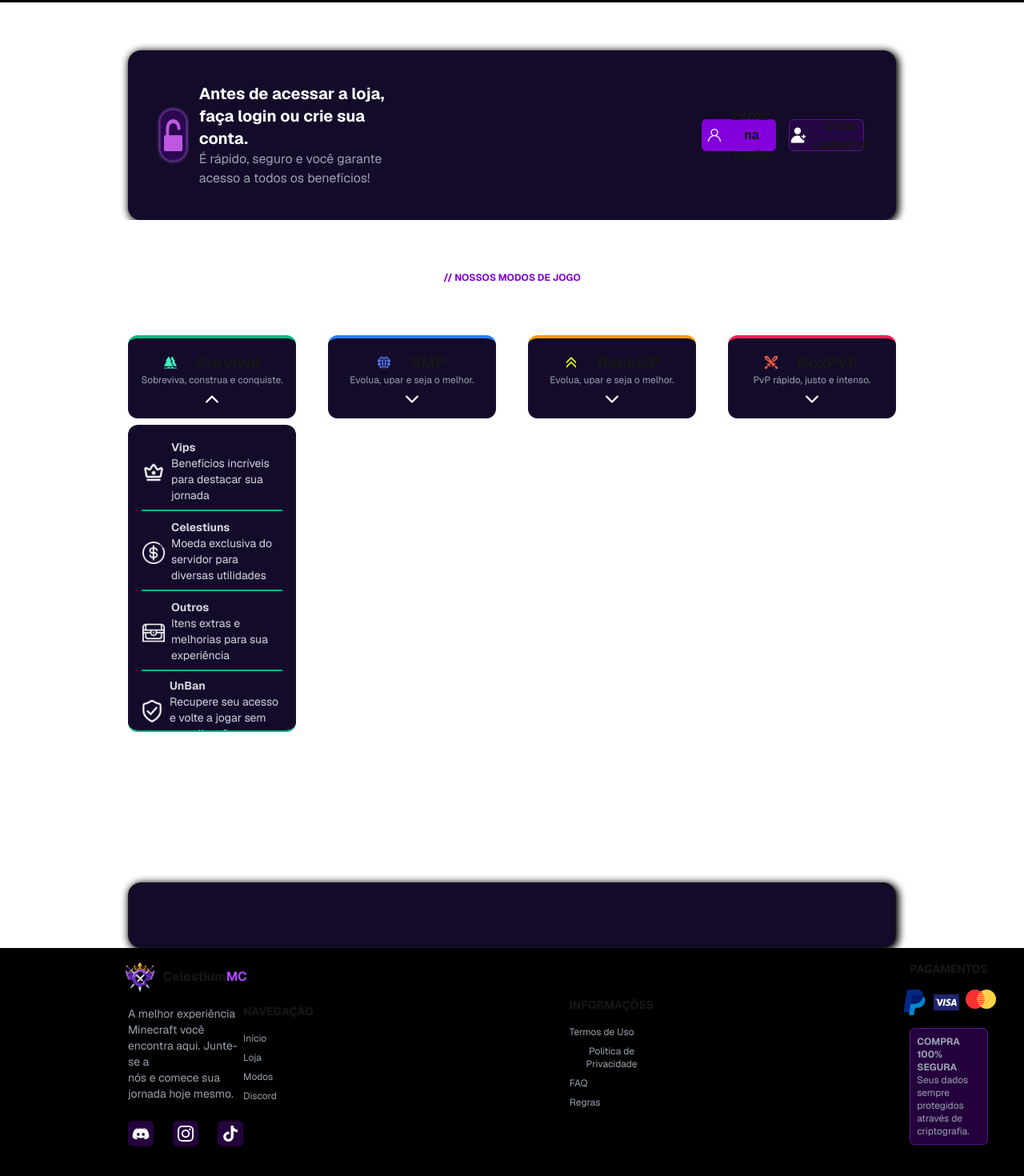
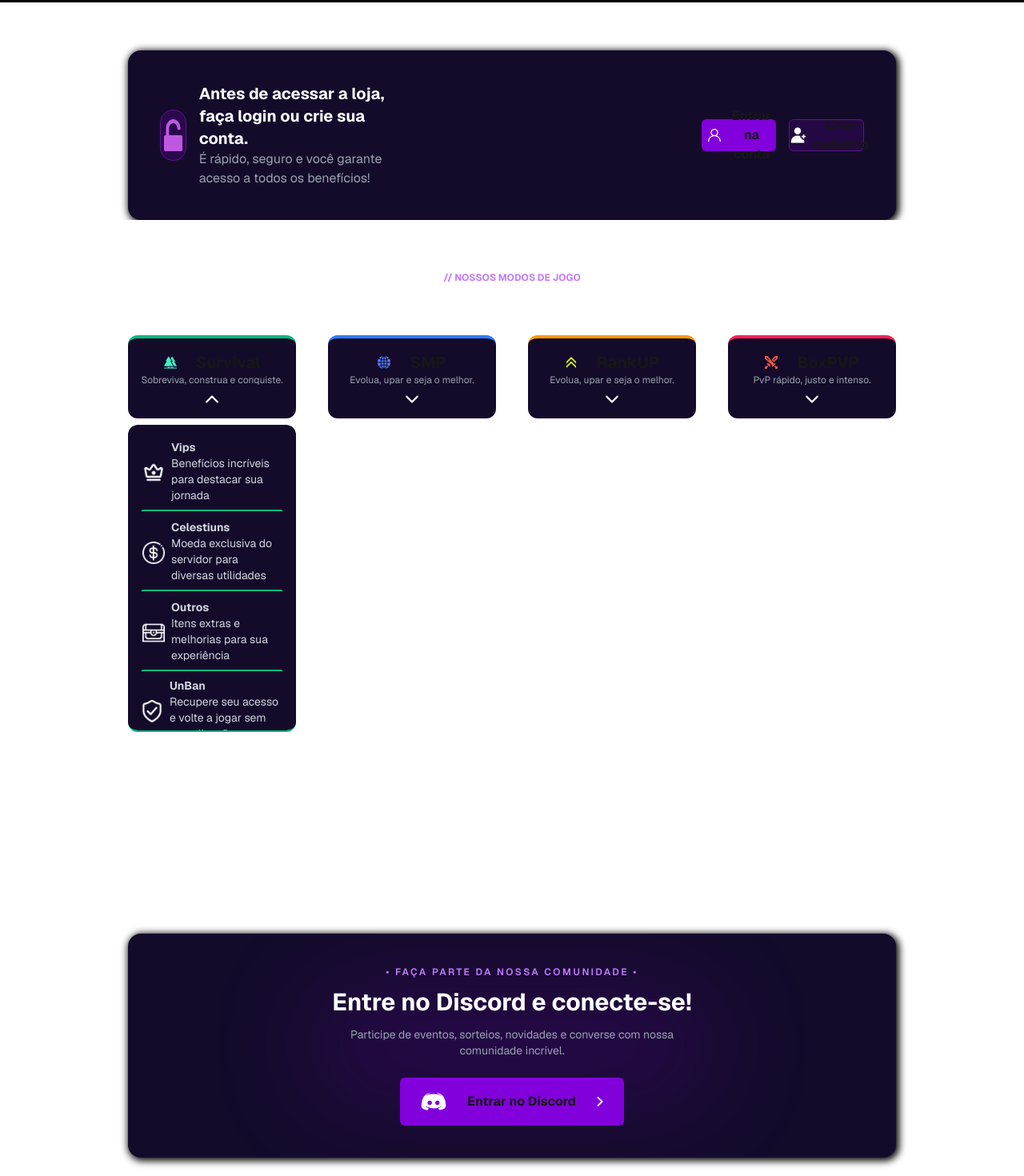
Before and after one commit to Rafael-Wener/Front-Celestium, a Next.js app: page /celestium in a window 1280 px wide. Shown: the part 720-2190 px from the top of the page at 80% size. Built offline with nearby package versions, Linux system fonts and the light colour scheme.

Commit message:
home page funcional

```diff
--- a/app/celestium/DiscordReminder.tsx
+++ b/app/celestium/DiscordReminder.tsx
@@ -1,9 +1,42 @@
-export default function DiscordReminderCelestium() {
+export default function DiscordBannerCelestium() {
     return (
-        // BACKGROUND E TELA WRAPPER
-        <div className="bg-white flex flex-col w-full items-start px-40">
-            <div className="flex gap-2 border bg-[#140b2b] w-full p-10 rounded-2xl shadow-black shadow-[2px_2px_10px_2px] mt-15 items-center justify-center">
+        <div className="bg-white flex flex-col w-full items-start px-40 py-16">
 
+            {/* Discord Banner */}
+            <div className="relative flex w-full bg-[#140b2b] rounded-2xl shadow-[2px_2px_10px_2px] shadow-black overflow-hidden min-h-35 items-center justify-center mt-15">
+
+                {/* Glow central de fundo */}
+                <div className="absolute inset-0 flex items-center justify-center pointer-events-none">
+                    <div className="w-125 h-32 bg-purple-700/20 rounded-full blur-3xl" />
+                </div>
+
+                {/* Conteúdo central */}
+                <div className="relative z-10 flex flex-col items-center text-center py-10 px-8">
+
+                    {/* Label superior */}
+                    <p className="text-purple-400 text-xs font-semibold tracking-[0.2em] uppercase mb-3">
+                        • Faça parte da nossa comunidade •
+                    </p>
+
+                    {/* Título */}
+                    <h2 className="text-white font-bold text-3xl mb-3">
+                        Entre no Discord e conecte-se!
+                    </h2>
+
+                    {/* Subtítulo */}
+                    <p className="text-gray-400 text-sm mb-6 max-w-md">
+                        Participe de eventos, sorteios, novidades e converse com nossa comunidade incrível.
+                    </p>
+
+                    {/* Botão Discord */}
+                    <a href="https://discord.gg/MF2m9DE8s">
+                    <div className="flex items-center justify-center gap-6 bg-purple-700 px-6 py-3 rounded-md font-sans cursor-pointer hover:bg-purple-700 transition-all duration-300 hover:scale-105">
+                        <img src="/Discord.png" alt="" className="h-9 w-9 invert" />
+                        <a className="font-bold whitespace-nowrap">Entrar no Discord</a>
+                        <img src="/seta-direita.png" alt="" className="h-3 w-3 invert" />
+                    </div>
+                    </a>
+                </div>
             </div>
         </div>
     )
--- a/app/celestium/GameModes.tsx
+++ b/app/celestium/GameModes.tsx
@@ -12,7 +12,7 @@ export default function GameModesCelestium() {
     return (
         <div className="flex flex-col justify-center items-center w-full py-16 bg-white">
             <div className="flex flex-col justify-center items-center w-full">
-                <div className="text-purple-700 font-bold text-xs">// NOSSOS MODOS DE JOGO</div>
+                <div className="text-purple-400 font-bold text-xs">// NOSSOS MODOS DE JOGO</div>
             </div>
 
             <div className="grid grid-cols-4 gap-10 py-16 w-full px-40">
--- a/app/celestium/LoginReminder.tsx
+++ b/app/celestium/LoginReminder.tsx
@@ -18,11 +18,11 @@ export default function LoginReminderCelestium() {
         // BACKGROUND E TELA WRAPPER
         <div className="bg-white flex flex-col w-full items-start px-40">
 
-            {/* Login page / ESSA PARTE PRECISA DE ATENÇÃO, PRECISA SER ADICIONADO UMA FUNÇÃO QUE CHAME ELA CASO O USUARIA NAO ESTEJA LOGADO */}
-            <div className="flex gap-4 bg-[#140b2b] w-full p-10 rounded-2xl shadow-black shadow-[2px_2px_10px_2px] mt-15 items-center justify-center">
+            {/* Login page */}
+            <div className="flex gap-4 bg-[#140b2b] w-full p-10 rounded-2xl shadow-[2px_2px_10px_2px] shadow-black mt-15 items-center justify-center">
                 {/* BORDA DA IMAGEM NÃO AGUENTO MAIS CENTRALIZAR DIVS MDS */}
                 {/* LEMBRETE DE LOGIN */}
-                <div className="border border-purple-900 rounded-2xl h-16 w-16 flex items-center justify-center bg-[#3B076499] shadow-[0_0_4px_#C084FC]">
+                <div className="border border-purple-900 rounded-2xl h-16 w-16 flex items-center justify-center bg-[#3B076499]">
                     <img src="/cadeado aberto.png" className="[filter:invert(40%)_sepia(80%)_saturate(500%)_hue-rotate(240deg)] h-10 w-10" alt="cadeado desbloqueado" />
                 </div>
                 <div className="flex flex-col">
--- a/app/celestium/NavbarCelestium.tsx
+++ b/app/celestium/NavbarCelestium.tsx
@@ -74,14 +74,22 @@ function handleLogout() {
         </button>
 
         {/* BOTAO PARA DESLOGAR */}
+        {nickname && (
           <button
             onClick={handleLogout}
-          className="cursor-pointer flex flex-row text-gray-400 transition-all duration-400 hover:text-white group">
+            className="cursor-pointer flex flex-row text-gray-400 transition-all duration-400 hover:text-white group"
+          >
             <div className="flex ml-2">
-            <img src="/opcao-de-sair.png" alt="Deslogar" className="w-5 h-5 invert mr-2 opacity-60 group-hover:opacity-100 transition-all duration-300" />
+              <img
+                src="/opcao-de-sair.png"
+                alt="Deslogar"
+                className="w-5 h-5 invert mr-2 opacity-60 group-hover:opacity-100 transition-all duration-300"
+              />
               <span className="font-bold text-sm">Sair</span>
             </div>
           </button>
+        )}
+
       </div>
     </div>
   );
```
Also changed, not shown: public/seta-direita.png (added). Lines whose indentation alone changed are shown as unchanged.
